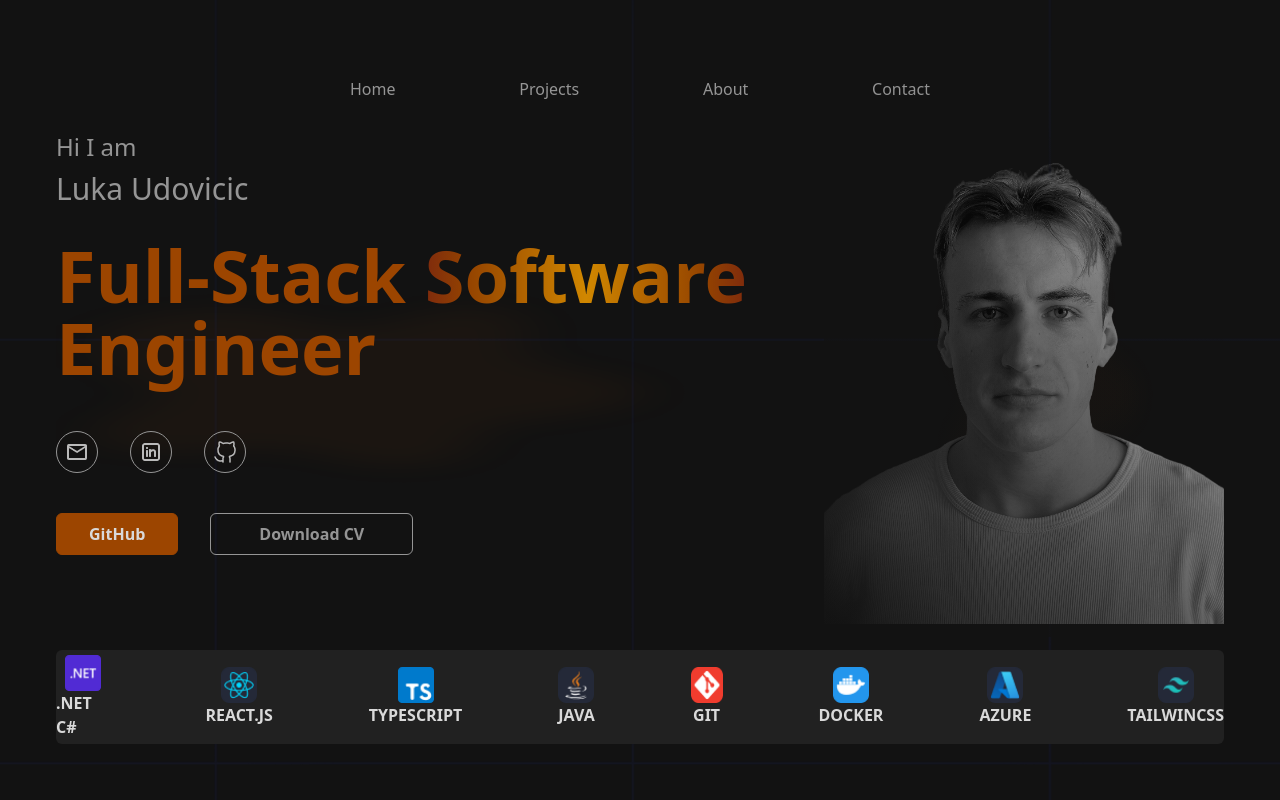
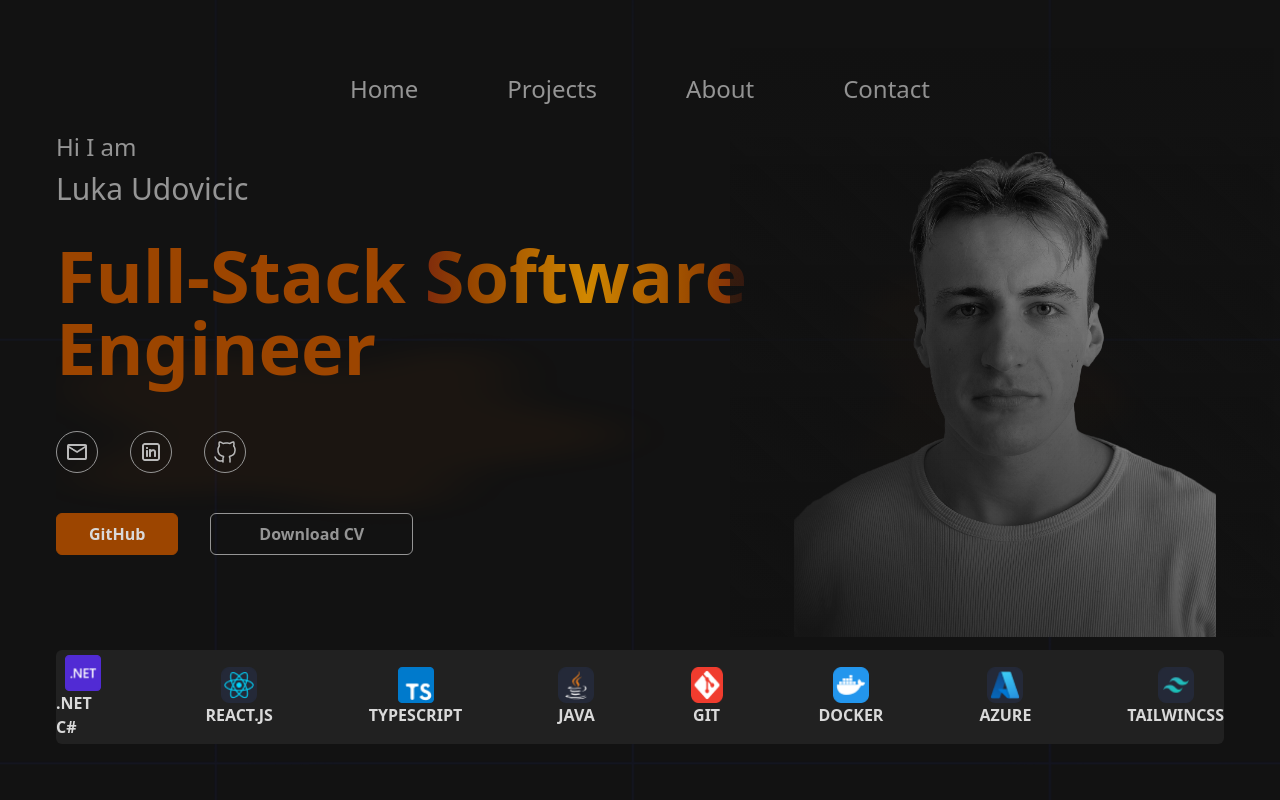
Before and after one commit to LukaUdovicic02/Portfolio, a Next.js app: page / in a window 1280 px wide. Shown: the top 800 px of the page. Built offline with nearby package versions, Linux system fonts and the light colour scheme.

Commit message:
updated the navbar for lower screen resolutions

```diff
--- a/app/components/Contact.tsx
+++ b/app/components/Contact.tsx
@@ -39,7 +39,7 @@ function Contact({}: Props) {
   return (
     <div
       id="contact"
-      className="xs:w-full h-screen xs:p-8 sm:p-12 md:p-14 flex flex-col gap-15 items-center relative"
+      className="max-w-[1350px] mx-auto xs:w-full h-screen xs:p-8 sm:p-12 md:p-14 flex flex-col gap-15 items-center relative"
     >
       <div
         className="bg-[url(/images/backgroundHomePage.png)] bg-no-repeat xs:bg-[position:0px_150px] xs:bg-[length:115%_60%]
--- a/app/components/Footer.tsx
+++ b/app/components/Footer.tsx
@@ -11,10 +11,10 @@ type Props = {};
 
 const Footer = (props: Props) => {
   return (
-    <div className=" xs:w-full h-[426px] xs:p-8 sm:p-14 flex flex-col gap-10 items-center relative  ">
+    <div className="max-w-[1350px] mx-auto xs:w-full h-[426px] xs:p-8 sm:p-14 flex flex-col gap-10 items-center relative  ">
       <div
         className="bg-[url(/images/backgroundHomePage.png)] bg-no-repeat xs:bg-[position:0px] xs:bg-[length:100%_80%]
-       md:bg-[position:250px] md:bg-[length:50%] -z-1 opacity-100 absolute inset-0"
+       md:bg-[position:250px] lg:bg-[position:280px]  md:bg-[length:50%] -z-1 opacity-100 absolute inset-0"
       ></div>
       <p
         className=" text-3xl font-bold
--- a/app/components/Home.tsx
+++ b/app/components/Home.tsx
@@ -20,7 +20,7 @@ const Home = (props: Props) => {
   return (
     <div
       id="home"
-      className="sm:w-full xs:w-full h-screen xs:p-8 sm:p-12 md:p-14"
+      className="max-w-[1350px] mx-auto sm:w-full xs:w-full h-screen xs:p-8 sm:p-12 md:p-14"
     >
       <div className="flex flex-col h-full z-10 relative">
         <NavBar />
@@ -32,7 +32,7 @@ const Home = (props: Props) => {
 
           xs:juftify-center xs:flex-col lg:flex-row
           md:items-center md:justify-between
-          lg:bg-[position:-40px]
+          lg:bg-[position:-60px_200px]
           lg:bg-[length:60%_40%]"
         >
           <div className="xl:w-[674px] xl:h-[527px] xs:flex xs:flex-col lg:items-start xs:items-center">
@@ -104,7 +104,8 @@ const Home = (props: Props) => {
             <Image
               src={slika}
               alt="profile picture"
-              className="object-contain z-1 aboslute lg:w-[400px] lg:h-[500px] xs:w-full xs:h-full sm:max-w-[550px] sm:max-h-[700px] "
+              className="object-contain z-1 aboslute lg:w-[400px] lg:h-[500px]
+              xs:w-full xs:h-full sm:max-w-[550px] sm:max-h-[700px] xl:w-[600px]  "
             />
           </div>
         </div>
--- a/app/components/NavBar.tsx
+++ b/app/components/NavBar.tsx
@@ -1,36 +1,43 @@
+"use client";
+
 import Link from "next/link";
-import React from "react";
+import React, { useState } from "react";
 import navbarIcon from "@/public/images/navbarIcon.png";
 
 type Props = {};
 
 const NavBar = (props: Props) => {
+  const [isOpen, setIsOpen] = useState<boolean>(false);
+
+  const Open = () => {
+    setIsOpen((prev) => !prev);
+    console.log(isOpen);
+  };
+
   return (
-    <div className="flex sm:justify-center z-1 sm:h-[90px] xs:w-[384px] sm:w-full xs:h-[60px] relative ">
-      <div className="bg-[url(/images/navbarIcon.png)] w-30 h-30 bg-no-repeat relative xs:block sm:hidden"></div>
+    <div className="flex sm:justify-center z-1 sm:h-[90px] xs:w-[384px] sm:w-full xs:h-[60px] relative  ">
+      <div
+        onClick={Open}
+        className={`bg-[url(/images/navbarIcon.png)] w-10 h-7 duration-500 ease-in-out transition-all bg-no-repeat relative xs:block sm:hidden xs:cursor-pointer ${
+          isOpen ? "rotate-90 duration-500 ease-in-out transition-all " : ""
+        }`}
+      ></div>
       <ul
-        className="
-          xs:hidden xs:w-[300px]
-
-          sm:shadow-[0_4px_20px_#9C4500] sm:w-[580px] sm:h-[66px] sm:transition-all
-          sm:hover:w-[700px] sm:hover:h-[90px] hover:border-1
-          sm:rounded-2xl sm:border-solid sm:duration-300 sm:items-center
-          sm:border-1 sm:px-20 sm:py-4 sm:flex sm:flex-row sm:justify-between
-          sm:text-2xl sm:font-bold sm:text-secondarytext
-
-          md:hover:px-28 md:px-22
-          "
+        className={`${
+          isOpen ? "xs:flex" : "xs:hidden"
+        } sm:shadow-[0_4px_20px_#9C4500] sm:w-[580px] sm:h-[66px] sm:transition-all sm:hover:w-[700px] sm:hover:h-[90px] hover:border-1 sm:rounded-2xl sm:border-solid sm:duration-300 sm:items-center sm:border-1 sm:px-20 sm:py-4 sm:flex sm:flex-row sm:justify-between sm:text-2xl sm:font-bold sm:text-secondarytext md:hover:px-28 md:px-22
+        text-secondarytext xs:h-35 xs:w-18 xs:gap-2 xs:flex-col xs:backdrop-blur-2xl xs:rounded-lg xs:absolute sm:top-0 xs:top-10`}
       >
-        <li className="hover:text-primarytext transition duration-300 ">
+        <li className="hover:text-primarytext transition duration-300 xs:text-lg sm:text-2xl ">
           <Link href="#home">Home</Link>
         </li>
-        <li className="hover:text-primarytext transition duration-300 ">
+        <li className="hover:text-primarytext transition duration-300 xs:text-lg sm:text-2xl">
           <Link href="#projects">Projects</Link>
         </li>
-        <li className="hover:text-primarytext transition duration-300">
+        <li className="hover:text-primarytext transition duration-300 xs:text-lg sm:text-2xl">
           <Link href="#about">About</Link>
         </li>
-        <li className="hover:text-primarytext transition duration-300">
+        <li className="hover:text-primarytext transition duration-300 xs:text-lg sm:text-2xl">
           <Link href="#contact">Contact</Link>
         </li>
       </ul>
--- a/app/components/Projects.tsx
+++ b/app/components/Projects.tsx
@@ -28,9 +28,12 @@ const Projects = (props: Props) => {
   return (
     <div
       id="projects"
-      className="relative xs:w-full h-screen xs:p-8 sm:p-14 flex justify-center items-center flex-col"
+      className="max-w-[1350px] mx-auto relative xs:w-full h-screen xs:p-8 sm:p-14 flex justify-center items-center flex-col"
     >
-      <div className="absolute inset-0 bg-[url(/images/backgroundHomePage.png)] xs:bg-[position:30px_30px] xs:bg-[length:80%] sm:bg-[length:100%] md:bg-[position:350px_-40px] -z-1 opacity-50 bg-no-repeat"></div>
+      <div
+        className="absolute inset-0 bg-[url(/images/backgroundHomePage.png)] xs:bg-[position:30px_30px] xs:bg-[length:80%] sm:bg-[length:100%]
+      md:bg-[position:350px_-40px] lg:bg-[position:30px_-40px] -z-1 opacity-50 bg-no-repeat"
+      ></div>
       <p
         className="flex flex-1/4 uppercase xs:text-xl xs:tracking-[0.35em] sm:text-3xl font-bold sm:tracking-[0.45em]
       justify-center items-center text-transparent bg-clip-text bg-linear-to-r
```
